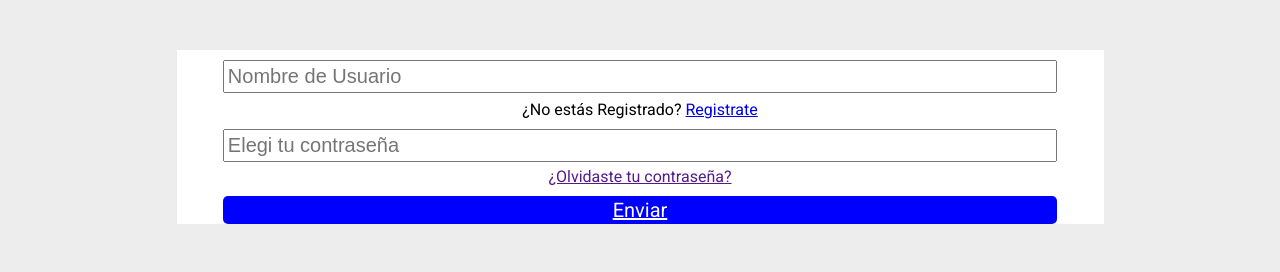
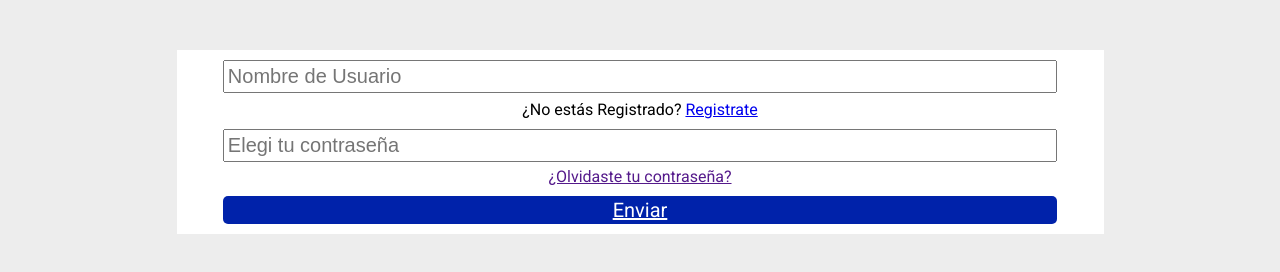
Before and after one commit to JuanLicciardi/mercadoliebre, a website: page views/login.html in a window 1280 px wide. In both pictures the pointer is over the link "Enviar". Shown: the part 176-448 px from the top of the page. Drawn offline with Linux system fonts and the light colour scheme; files that its build step writes are made by us from their sources; files whose address does not match are found by name.

Commit message:
Micro desafio Paso2 Finalizado

```diff
--- a/public/css/formLog.css
+++ b/public/css/formLog.css
@@ -44,7 +44,13 @@
     padding: 2px;
     border-radius: 5px;
     font-size: 12px;
+    margin-bottom: 10px;
 }
+
+.boton_a:hover {
+    background-color: #0022AA;
+}
+
 
 .login_msgerror{
     font-size: small;
```
